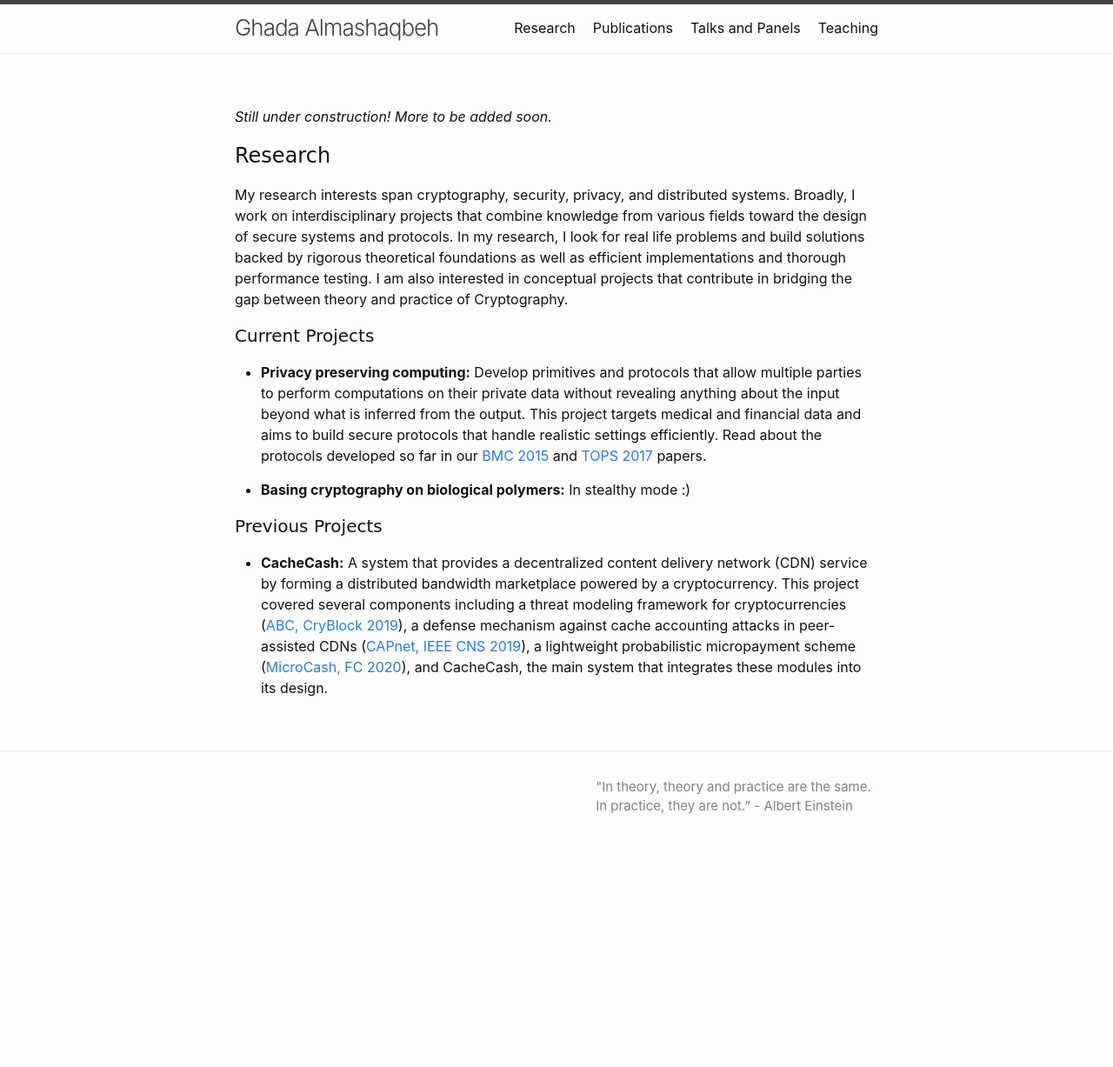
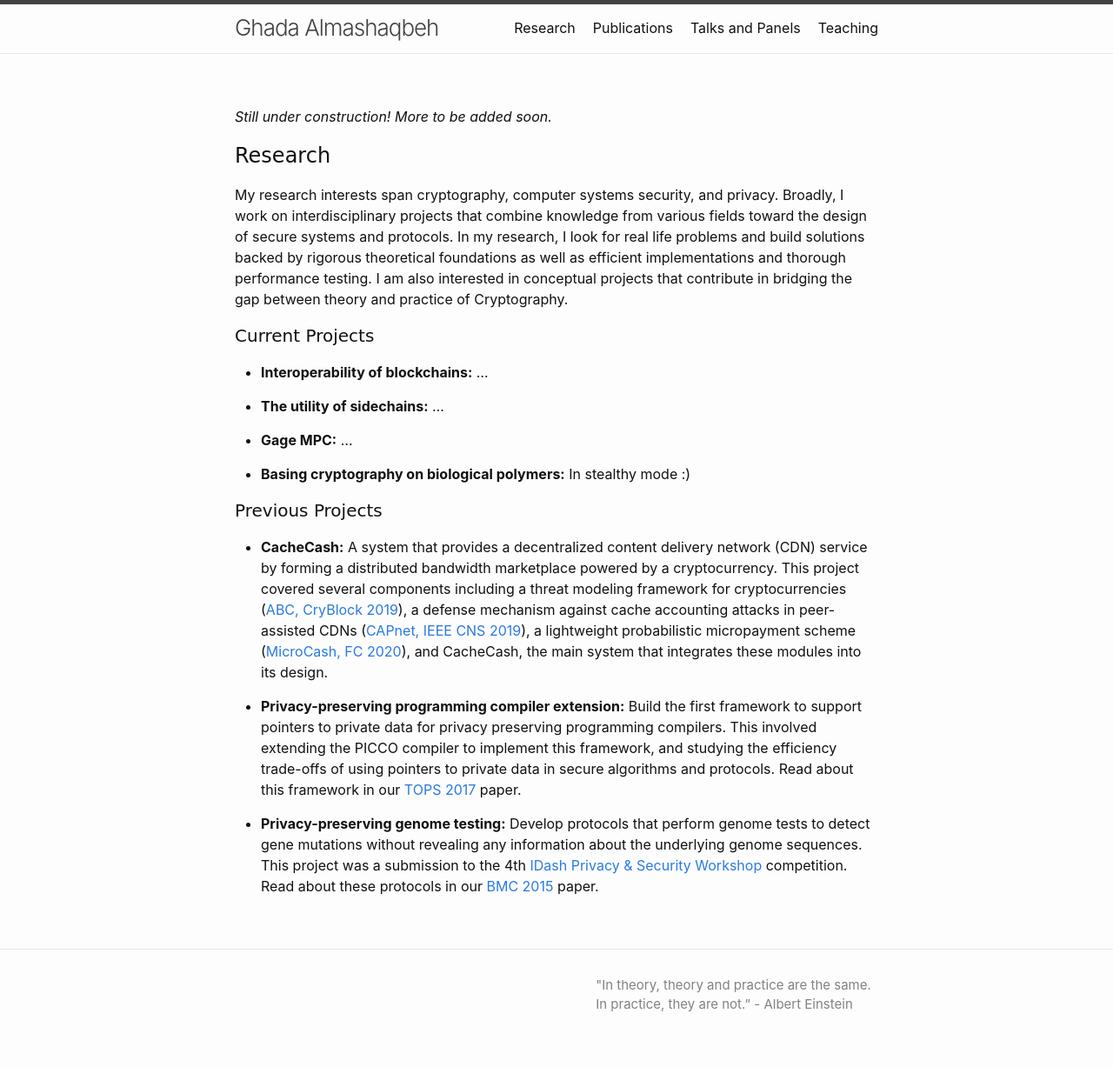
Before and after one commit to GhadaAlmashaqbeh/GhadaAlmashaqbeh.github.io, a Jekyll site: the page built from 01-research.md, in a window 1280 px wide. Shown: the whole page at 87% size. Built offline with Jekyll 4.4.1, drawn with Linux system fonts in a browser that asks for light colours; before the commit the page ends 999 px from its top, so only the background shows below that.

Commit message:
edit research outline

```diff
--- a/01-research.md
+++ b/01-research.md
@@ -9,13 +9,19 @@ permalink: /research/
 
 <h1 style="font-family: 'Comic Sans MS'">Research</h1>
 
-My research interests span cryptography, security, privacy, and distributed systems. Broadly, I work on interdisciplinary projects that combine knowledge from various fields toward the design of secure systems and protocols. In my research, I look for real life problems and build solutions backed by rigorous theoretical foundations as well as efficient implementations and thorough performance testing. I am also interested in conceptual projects that contribute in bridging the gap between theory and practice of Cryptography.
+My research interests span cryptography, computer systems security, and privacy. Broadly, I work on interdisciplinary projects that combine knowledge from various fields toward the design of secure systems and protocols. In my research, I look for real life problems and build solutions backed by rigorous theoretical foundations as well as efficient implementations and thorough performance testing. I am also interested in conceptual projects that contribute in bridging the gap between theory and practice of Cryptography.
 <br/>
 
 
 <h4 style="font-family: 'Comic Sans MS'">Current Projects</h4>
 
-* **Privacy preserving computing:** Develop primitives and protocols that allow multiple parties to perform computations on their private data without revealing anything about the input beyond what is inferred from the output. This project targets medical and financial data and aims to build secure protocols that handle realistic settings efficiently. Read about the protocols developed so far in our [BMC 2015](https://bmcmedinformdecismak.biomedcentral.com/articles/10.1186/1472-6947-15-S5-S4) and [TOPS 2017](https://dl.acm.org/citation.cfm?id=3154600) papers.
+* **Interoperability of blockchains:** ...
+
+
+* **The utility of sidechains:** ...
+
+
+* **Gage MPC:** ...
 
 
 * **Basing cryptography on biological polymers:** In stealthy mode :)
@@ -25,3 +31,9 @@ My research interests span cryptography, security, privacy, and distributed syst
 <h4 style="font-family: 'Comic Sans MS'">Previous Projects</h4>
 
 * **CacheCash:** A system that provides a decentralized content delivery network (CDN) service by forming a distributed bandwidth marketplace powered by a cryptocurrency. This project covered several components including a threat modeling framework for cryptocurrencies ([ABC, CryBlock 2019](https://ieeexplore.ieee.org/document/8845101)), a defense mechanism against cache accounting attacks in peer-assisted CDNs ([CAPnet, IEEE CNS 2019](https://ieeexplore.ieee.org/document/8802825)), a lightweight probabilistic micropayment scheme ([MicroCash, FC 2020](https://fc20.ifca.ai/preproceedings/38.pdf)), and CacheCash, the main system that integrates these modules into its design.
+
+
+* **Privacy-preserving programming compiler extension:** Build the first framework to support pointers to private data for privacy preserving programming compilers. This involved extending the PICCO compiler to implement this framework, and studying the efficiency trade-offs of using pointers to private data in secure algorithms and protocols. Read about this framework in our [TOPS 2017](https://dl.acm.org/citation.cfm?id=3154600) paper.
+
+
+* **Privacy-preserving genome testing:** Develop protocols that perform genome tests to detect gene mutations without revealing any information about the underlying genome sequences. This project was a submission to the 4th [IDash Privacy & Security Workshop](http://www.humangenomeprivacy.org/2015/) competition. Read about these protocols in our [BMC 2015](https://bmcmedinformdecismak.biomedcentral.com/articles/10.1186/1472-6947-15-S5-S4) paper.
```
